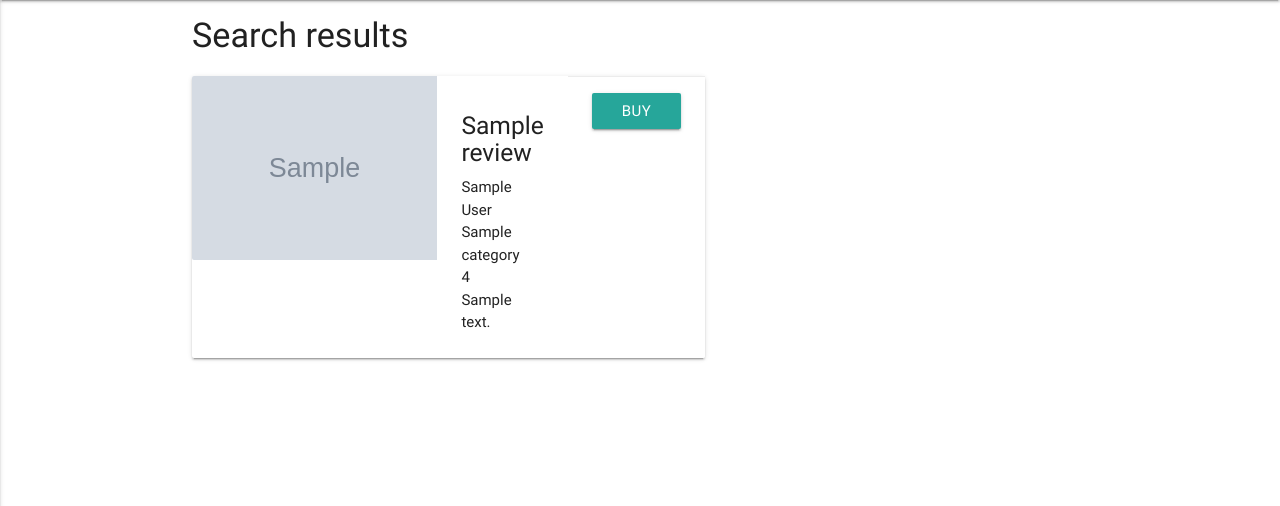
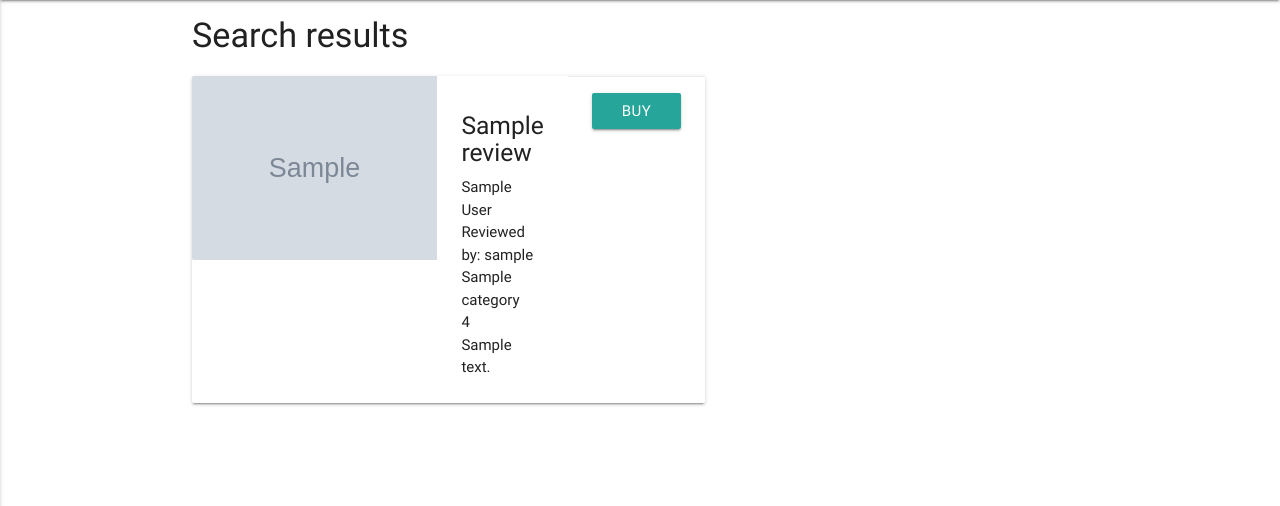
Before and after one commit to amosborn/milestone-project-3, a Flask app: page /find_reviews in a window 1280 px wide. Shown: the part 64-570 px from the top of the page. Run offline with Flask 2, Linux system fonts and the light colour scheme; grey boxes marked "Sample" are stand-in pictures; a database or web service that is not in the repository returns one stand-in record (values such as "Sample title"); some libraries are stand-ins or nearby versions.

Commit message:
Added reviewer username to search results

```diff
--- a/templates/searchresults.html
+++ b/templates/searchresults.html
@@ -16,6 +16,7 @@
                     <div class="card-content">
                         <h5>{{ review.title }}</h5>
                         <p>{{ review.author }}</p>
+                        <p>Reviewed by: {{ review.username }}</p>
                         <p>{{ review.category }}</p>
                         <p>{{ review.rating }}</p>
                         <p>{{ review.review }}</p>
```
